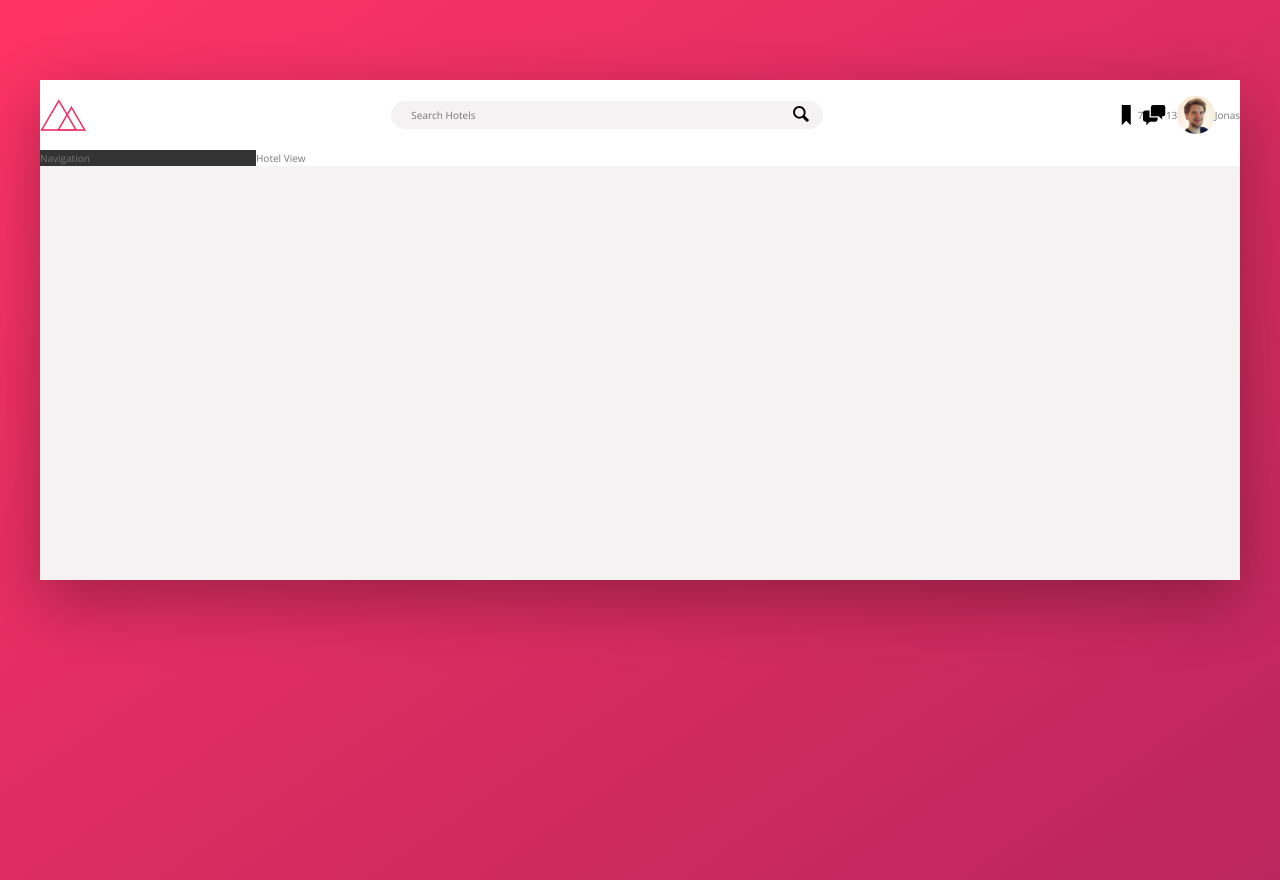
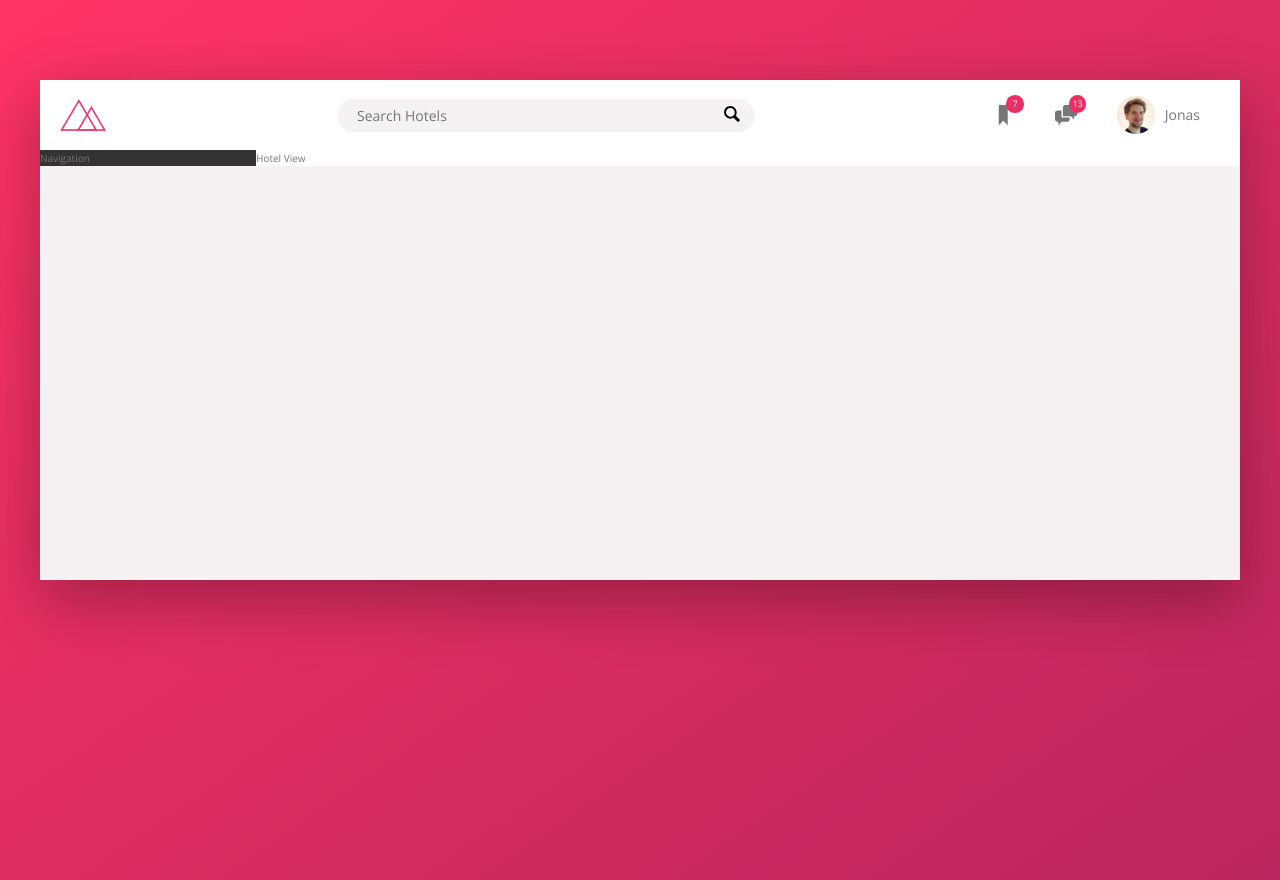
Before and after one commit to MatheusTrinca/trillo-sass-flexbox, a website: page index.html in a window 1280 px wide. Drawn offline with nearby package versions, Linux system fonts and the light colour scheme.

Commit message:
header finished

```diff
--- a/sass/_base.scss
+++ b/sass/_base.scss
@@ -1,5 +1,5 @@
 :root {
-  --color-rimary: #eb2f64;
+  --color-primary: #eb2f64;
   --color-primary-light: #ff3366;
   --color-primary-dark: #ba265d;
 
--- a/sass/_components.scss
+++ b/sass/_components.scss
@@ -12,7 +12,8 @@
   justify-content: center;
 
   &__input {
-    font-family: inherit;
+    font-family: var(--color-grey-light-4);
+    font-weight: 400;
     font-size: inherit;
     color: inherit;
     background-color: var(--color-grey-light-2);
@@ -28,6 +29,10 @@
       outline: none;
       background-color: var(--color-grey-light-3);
     }
+  }
+
+  &__input:focus + &__button {
+    background-color: var(--color-grey-light-3);
   }
 
   &__button {
@@ -51,30 +56,48 @@
 .user-nav {
   display: flex;
   align-items: center;
+  align-self: stretch;
+
+  & > * {
+    padding: 0 2rem;
+    cursor: pointer;
+    height: 100%;
+    display: flex;
+    align-items: center;
+  }
+
+  & > *:hover {
+    background-color: var(--color-grey-light-2);
+  }
 
   &__icon-box {
-    display: flex;
-    align-items: center;
+    position: relative;
   }
 
   &__icon {
     width: 2.25rem;
     width: 2.25rem;
+    fill: var(--color-grey-dark-2);
   }
 
   &__notification {
-  }
-
-  &__user {
+    position: absolute;
+    font-size: 0.9rem;
+    height: 1.75rem;
+    width: 1.75rem;
+    border-radius: 50%;
+    background-color: var(--color-primary);
+    color: white;
+    top: 1.5rem;
+    right: 1.1rem;
     display: flex;
     align-items: center;
+    justify-content: center;
   }
 
   &__user-photo {
     height: 3.75rem;
     border-radius: 50%;
-  }
-
-  &__user-name {
+    margin-right: 1rem;
   }
 }
--- a/sass/_layout.scss
+++ b/sass/_layout.scss
@@ -12,6 +12,8 @@
 }
 
 .header {
+  padding: 0 2rem;
+  font-size: 1.4rem;
   height: 7rem;
   border-bottom: var(--color-grey-light-2);
   background-color: white;
```
Also changed, not shown: css/style.css.
